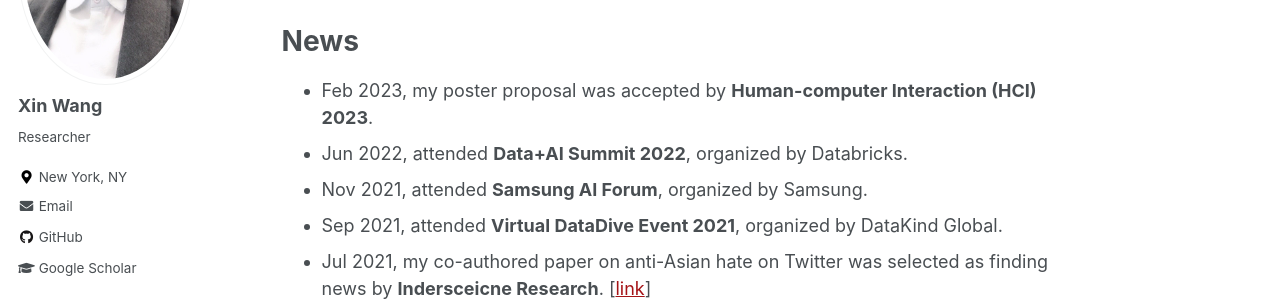
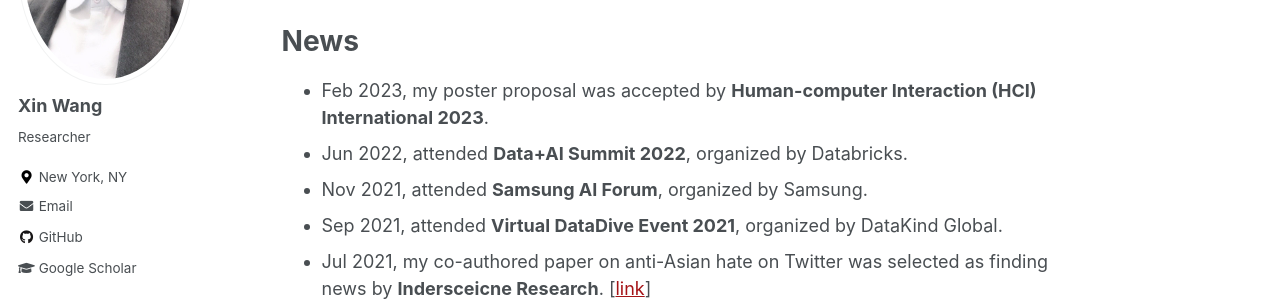
Before and after one commit to xin-wang-kr/xin-wang-kr.github.io, a Jekyll site: the page built from _pages/about.md, in a window 1280 px wide and 900 px high, scrolled down 724 px. Shown: the part 180-481 px from the top of the window. Built offline with Jekyll 4.4.1, drawn with Linux system fonts in a browser that asks for light colours.

Commit message:
Update about.md

```diff
--- a/_pages/about.md
+++ b/_pages/about.md
@@ -28,7 +28,7 @@
 As an Instructor at [GEC academy](https://www.gecacademy.com/), I have taught Academic Writing course for [AI HUB](https://www.gecacademy.com/ai-hub) and Intro to Java course for general class in undergraduate and graduate levels.
 
 # News
-* Feb 2023, my poster proposal was accepted by __Human-computer Interaction (HCI) 2023__.
+* Feb 2023, my poster proposal was accepted by __Human-computer Interaction (HCI) International 2023__.
 * Jun 2022, attended __Data+AI Summit 2022__, organized by Databricks.
 * Nov 2021, attended __Samsung AI Forum__, organized by Samsung.
 * Sep 2021, attended __Virtual DataDive Event 2021__, organized by DataKind Global.
```
